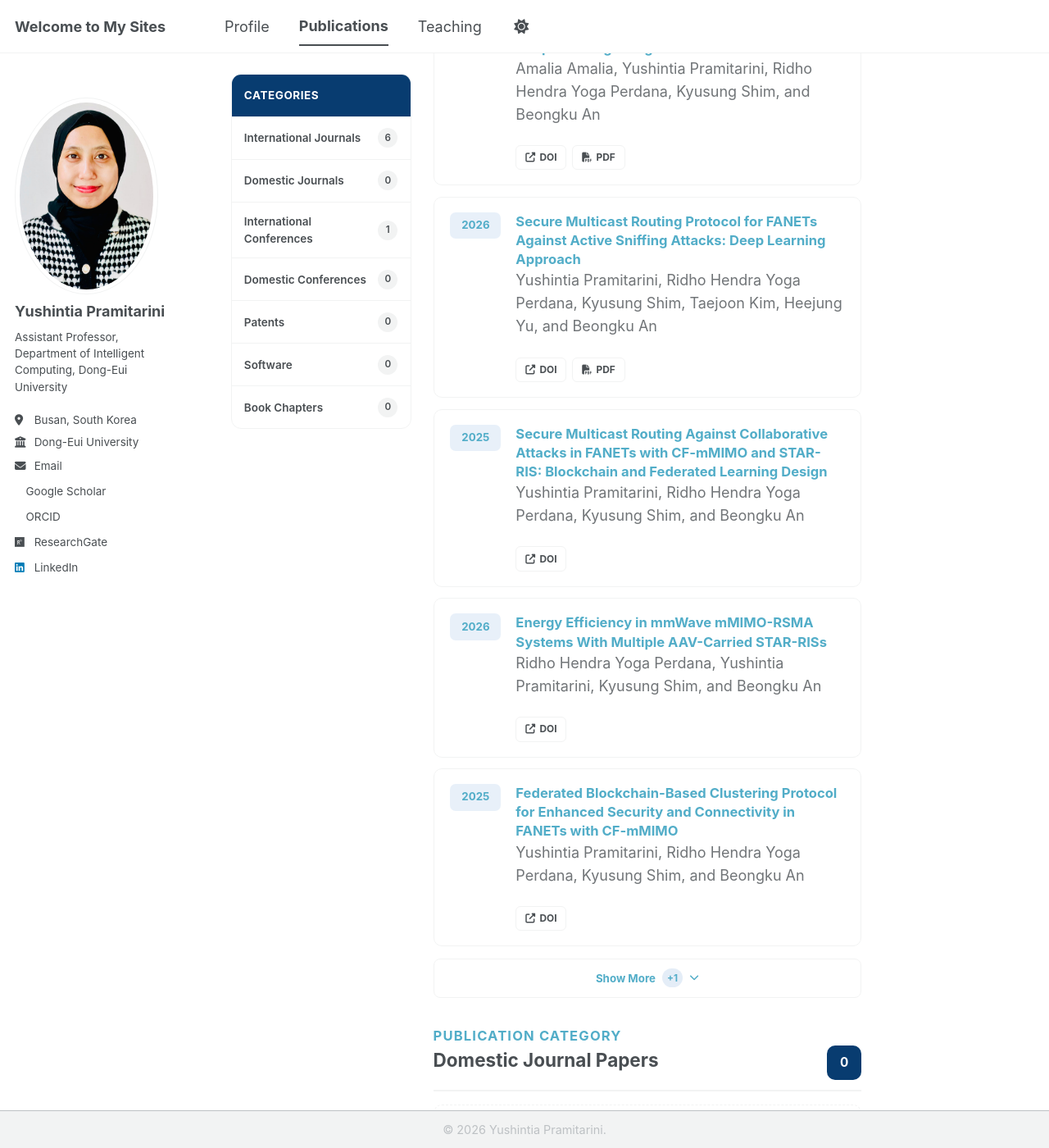
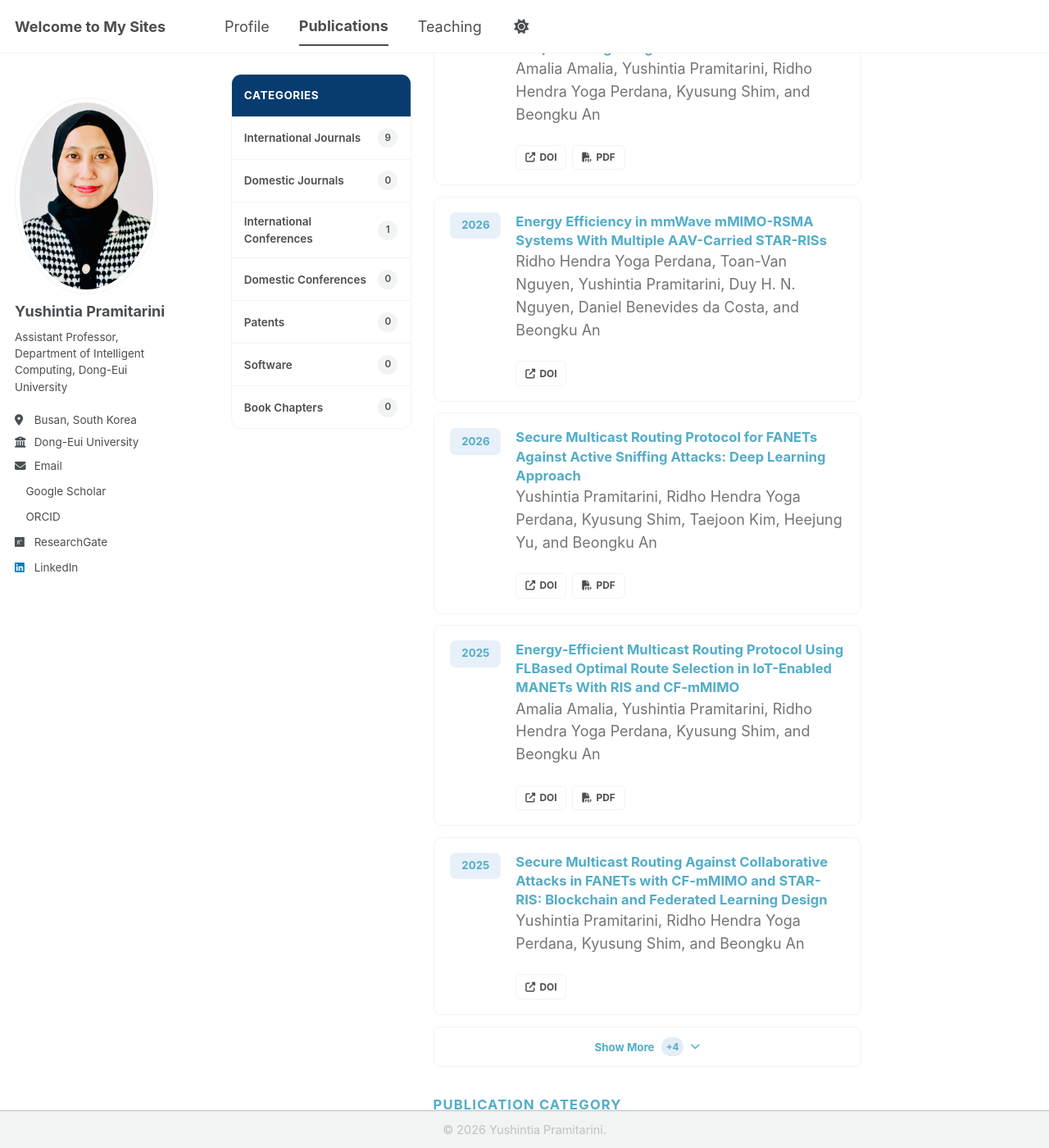
Before and after one commit to yushintia/yushintia.github.io, a Jekyll site: the page built from _pages/publications.md, in a window 1280 px wide and 1400 px high, scrolled down 353 px. Shown: the whole window at 82% size. Built offline with Jekyll 4.4.1, drawn with Linux system fonts in a browser that asks for light colours; a style sheet for code colours, icons or effects is not loaded.

Commit message:
Update authors, titles, and dates in publications.yml

```diff
--- a/_data/publications.yml
+++ b/_data/publications.yml
@@ -12,12 +12,12 @@ international_journals:
       doi: "https://doi.org/10.1109/JIOT.2026.3710156"
 
     - year: 2026
-      authors: "Ridho Hendra Yoga Perdana, Yushintia Pramitarini, Kyusung Shim, and Beongku An"
+      authors: "Ridho Hendra Yoga Perdana, Toan-Van Nguyen, Yushintia Pramitarini, Duy H. N. Nguyen, Daniel Benevides da Costa, and Beongku An"
       title: "Energy Efficiency in mmWave mMIMO-RSMA Systems With Multiple AAV-Carried STAR-RISs"
       venue: " IEEE Transactions on Vehicular Technology "
       volume: "vol. 75, issue. 06"
       pages: "pp. 11979 - 11984"
-      date: "2025-06"
+      date: "2026-06"
       doi: "https://doi.org/10.1109/TVT.2025.3650480"
       pdf: ""
 
@@ -31,6 +31,15 @@ international_journals:
       doi: "https://doi.org/10.1016/j.icte.2026.03.016"
 
     - year: 2025
+      date: "2025-11"
+      authors: "Amalia Amalia, Yushintia Pramitarini, Ridho Hendra Yoga Perdana, Kyusung Shim, and Beongku An"
+      title: "Energy-Efficient Multicast Routing Protocol Using FLBased Optimal Route Selection in IoT-Enabled MANETs With RIS and CF-mMIMO"
+      venue: "IEEE Internet of Things Journal"
+      volume: ""
+      pages: ""
+      doi: "https://doi.org/10.1109/JIOT.2025.3603192"
+
+    - year: 2025
       authors: "Yushintia Pramitarini, Ridho Hendra Yoga Perdana, Kyusung Shim, and Beongku An"
       title: "Secure Multicast Routing Against Collaborative Attacks in FANETs with CF-mMIMO and STAR-RIS: Blockchain and Federated Learning Design"
       venue: "IEEE Internet of Things Journal"
@@ -40,18 +49,34 @@ international_journals:
       doi: "https://doi.org/10.1109/JIOT.2025.3548863"
       pdf: ""
 
-
-
+    - year: 2025
+      authors: "Ridho Hendra Yoga Perdana, Toan-Van Nguyen, Yushintia Pramitarini, Duy H.N. Nguyen, and Beongku An"
+      title: "Enhancing Spectral Efficiency of Short-Packet Communications in STAR-RIS-Assisted SWIPT MIMO-NOMA Systems with Deep Learning"
+      venue: " IEEE Transactions on Wireless Communications"
+      volume: "vol. 24, issue. 01"
+      pages: "pp. 842 - 8594"
+      date: "2025-01"
+      doi: "https://doi.org/10.1109/TWC.2024.3502724"
+      pdf: ""
 
     - year: 2025
       authors: "Yushintia Pramitarini, Ridho Hendra Yoga Perdana, Kyusung Shim, and Beongku An"
       title: "Federated Blockchain-Based Clustering Protocol for Enhanced Security and Connectivity in FANETs with CF-mMIMO"
       venue: "IEEE Internet of Things Journal"
       volume: "vol. 12, no. 10"
-      pages: "pp. 14016–14035"
-      date: "2025-05"
-      doi: "https://doi.org/10.1109/JIOT.2025.3533633"
+      pages: "pp. 14016 - 14035"
+      date: "2025-01"
+      doi: "https://doi.org/10.1109/JIOT.2025.3525644"
       pdf: ""
+
+    - year: 2025
+      date: "2025-01"
+      authors: "Amalia Amalia, Yushintia Pramitarini, Ridho Hendra Yoga Perdana, Kyusung Shim, and Beongku An"
+      title: "“A Cross-Layer FL-Based Clustering Protocol to Support Multicast Routing in IoT-Enabled MANETs With CF-mMIMO"
+      venue: "IEEE Access"
+      volume: ""
+      pages: ""
+      doi: "https://doi.org/10.1109/ACCESS.2025.3525636"
 
     - year: 2024
       authors: "Yushintia Pramitarini, Ridho Hendra Yoga Perdana, Kyusung Shim, and Beongku An"
```
